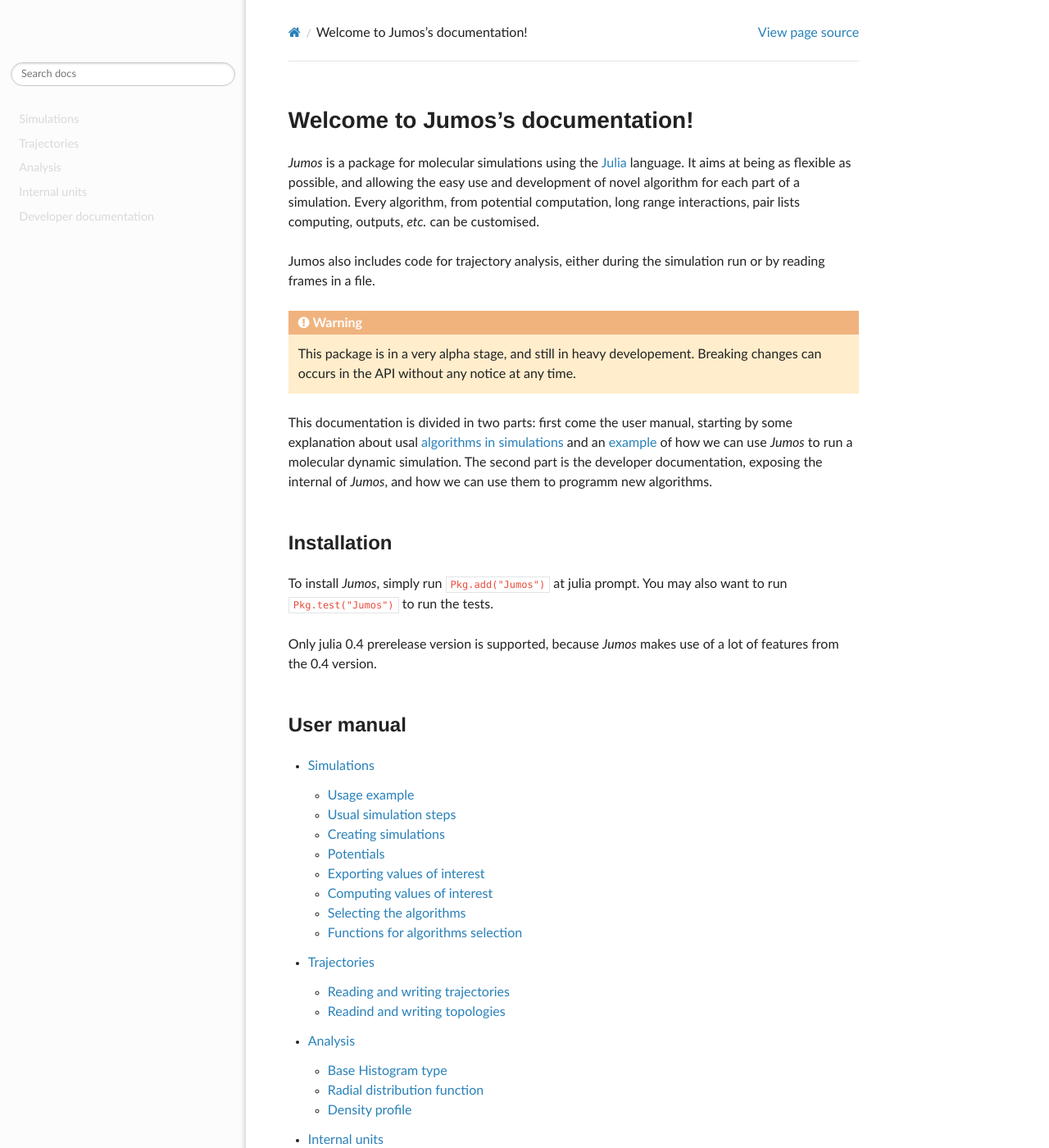
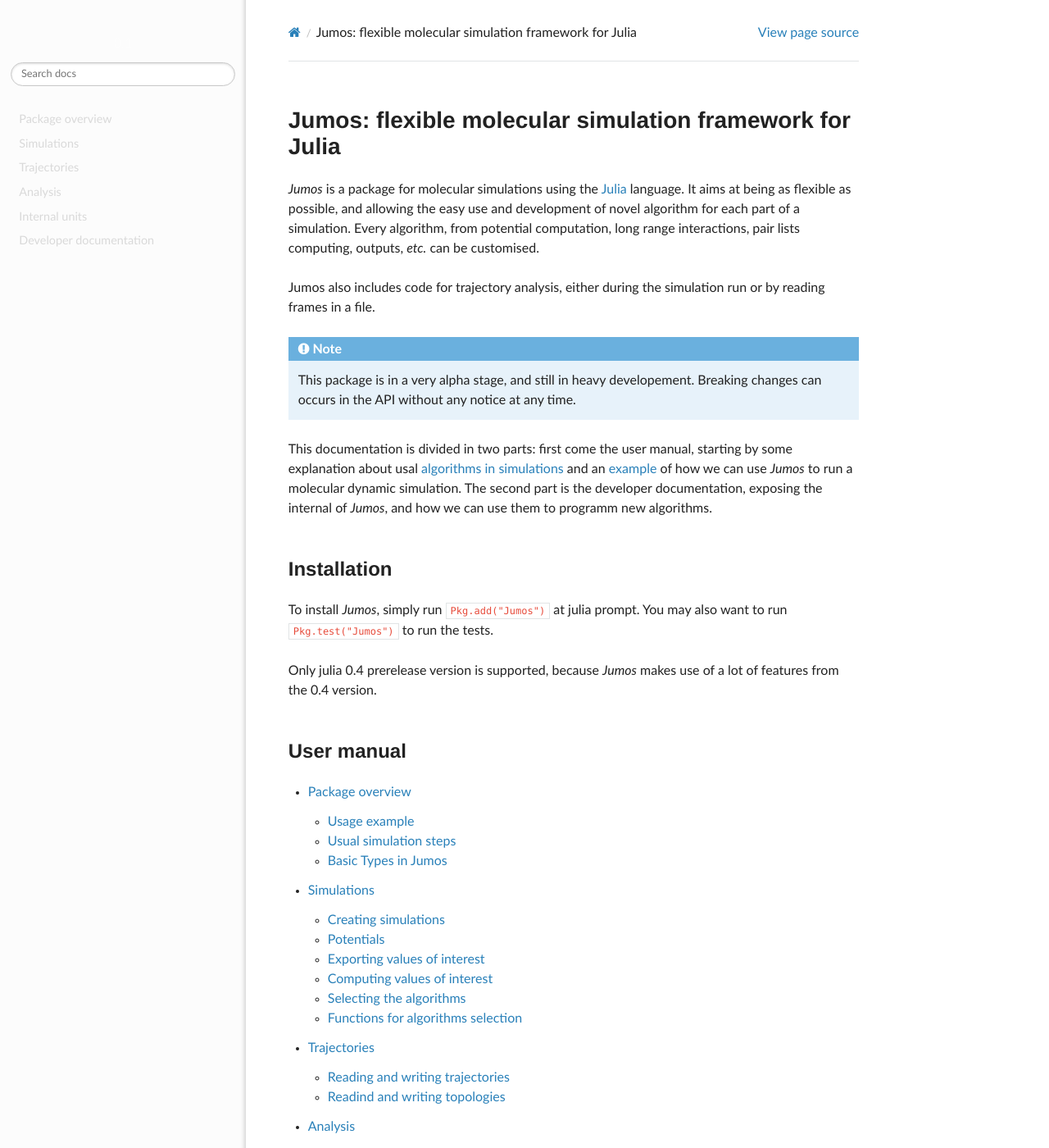
Before and after one commit to Luthaf/Jumos.jl, a Sphinx documentation site: the page built from doc/index.rst, in a window 1280 px wide and 1400 px high. Shown: the whole window at 82% size. Built offline with Sphinx 7.4.7 and the Read the Docs theme 2.0.0, drawn with Linux system fonts in a browser that asks for light colours.

Commit message:
[doc] Reorganise files to add an Overview part

```diff
--- a/doc/index.rst
+++ b/doc/index.rst
@@ -1,16 +1,18 @@
-Welcome to Jumos's documentation!
-=================================
+Jumos: flexible molecular simulation framework for Julia
+========================================================
 
-`Jumos` is a package for molecular simulations using the
-`Julia <http://julialang.org/>`_ language. It aims at being as flexible as
-possible, and allowing the easy use and development of novel algorithm for
-each part of a simulation. Every algorithm, from potential computation, long
-range interactions, pair lists computing, outputs, `etc.` can be customised.
+`Jumos` is a package for molecular simulations using the `Julia`_ language.
+It aims at being as flexible as possible, and allowing the easy use and
+development of novel algorithm for each part of a simulation. Every algorithm,
+from potential computation, long range interactions, pair lists computing,
+outputs, *etc.* can be customised.
 
 Jumos also includes code for trajectory analysis, either during the simulation
 run or by reading frames in a file.
 
-.. warning::
+.. _Julia : http://julialang.org/
+
+.. note::
     This package is in a very alpha stage, and still in heavy developement.
     Breaking changes can occurs in the API without any notice at any time.
 
@@ -36,6 +38,7 @@
 .. toctree::
     :maxdepth: 2
 
+    overview/index
     simulations/index
     trajectories
     analysis/index
--- /dev/null
+++ b/doc/overview/basic-types.rst
@@ -0,0 +1,4 @@
+Basic Types in Jumos
+====================
+
+Data & algorithms
--- /dev/null
+++ b/doc/overview/index.rst
@@ -0,0 +1,10 @@
+Package overview
+================
+
+
+.. toctree::
+    :maxdepth: 2
+
+    usage-example
+    steps
+    basic-types
--- a/doc/simulations/index.rst
+++ b/doc/simulations/index.rst
@@ -16,8 +16,6 @@
 .. toctree::
     :maxdepth: 2
 
-    usage-example
-    steps
     molecular-dynamic
     potentials
     output
```
Also changed, not shown: doc/overview/steps.rst (renamed from doc/simulations/steps.rst), doc/overview/usage-example.rst (renamed from doc/simulations/usage-example.rst).
